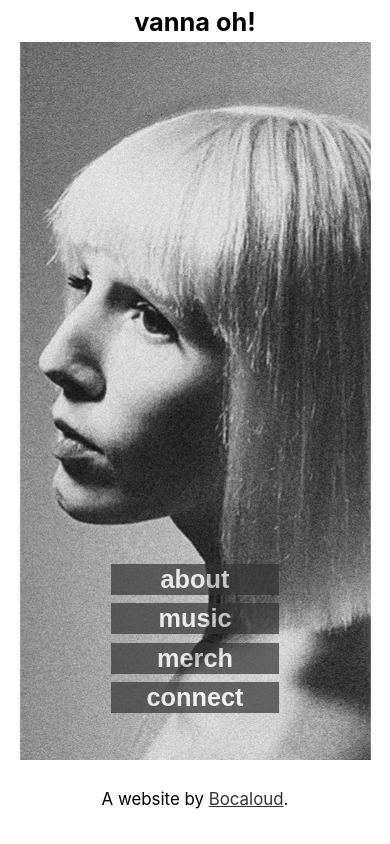
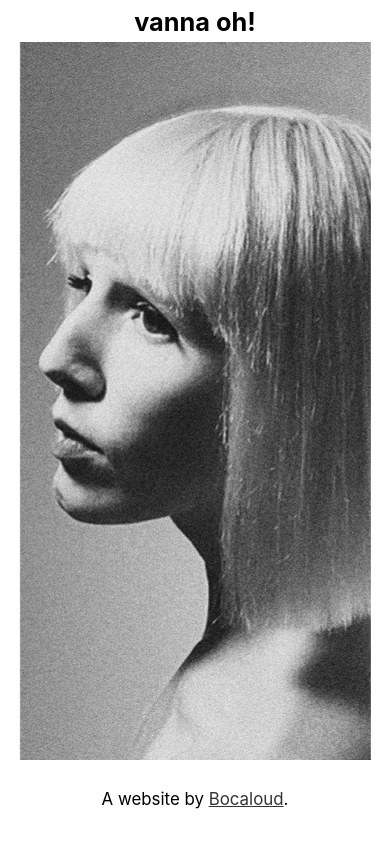
Before and after one commit to lindsayjohnston/Vanna-Oh-Website-Nov-2021, a React (Create React App) app: page / in a window 390 px wide. Built offline with nearby package versions, Linux system fonts and the light colour scheme.

Commit message:
Hid both menu containers for testing on mobile

```diff
--- a/src/components/portrait/MenuPortrait/MenuPortrait.js
+++ b/src/components/portrait/MenuPortrait/MenuPortrait.js
@@ -7,8 +7,8 @@ const menuPortrait = (props) => {
     let menuContainerClasses= "hidden";
     let pageTitleContainerClasses="hidden";
     if(props.pageShown === "home"){
-        menuContainerClasses= "menuContainerPortrait fadeIn";
-        pageTitleContainerClasses ="hidden fadeOut"
+        // menuContainerClasses= "menuContainerPortrait fadeIn";
+        // pageTitleContainerClasses ="hidden fadeOut"
         //generate all the buttons for the menu
        pagesButtons = pagesInfo.map((pageInfo) =>
         <button className="buttonPortrait"
@@ -21,8 +21,8 @@ const menuPortrait = (props) => {
     } else {
         //generate one disabled 'button' for the "pageShown"
         // menuContainerClasses= "hidden";
-        menuContainerClasses= "hidden fadeOut";
-        pageTitleContainerClasses ="menuContainerPortrait fadeIn"
+        // menuContainerClasses= "hidden fadeOut";
+        // pageTitleContainerClasses ="menuContainerPortrait fadeIn"
         let pageInfo= props.pages[(pageShown - 1)];
         pagesButtons = <button
         disabled
```
